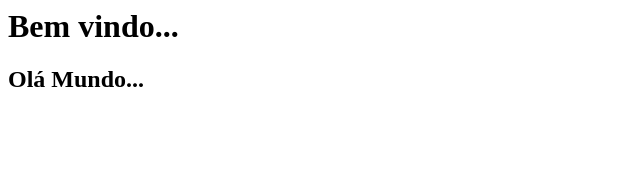
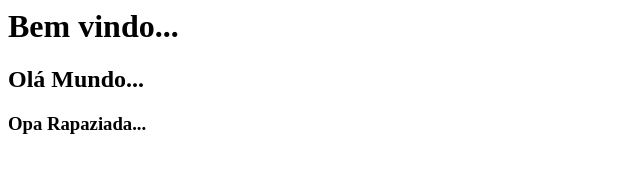
Before and after one commit to deividarauj0/curso_github, a plain HTML site: page index.html in a window 1280 px wide. Shown: the whole page, without its empty margins (0-640 px from the left). Drawn offline with Linux system fonts and the light colour scheme.

Commit message:
Colocando h3 na home

```diff
--- a/index.html
+++ b/index.html
@@ -1,2 +1,3 @@
 <h1>Bem vindo...</h1>
 <h2>Olá Mundo...</h2>
+<h3>Opa Rapaziada...</h3>
```
